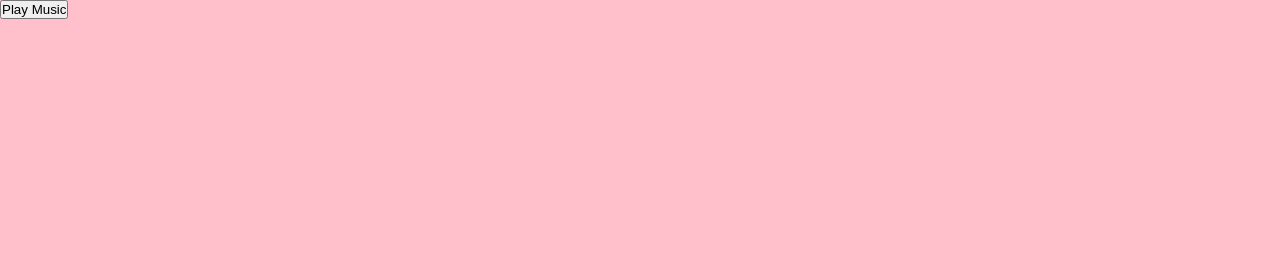
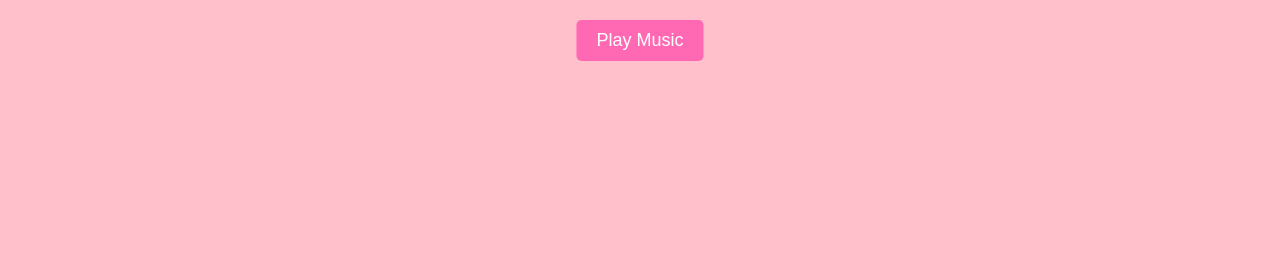
Before and after one commit to BARATHRAJI-2004/vaishu, a plain HTML site: page index.html in a window 1280 px wide. Shown: the top 271 px of the page. Drawn offline with Linux system fonts and the light colour scheme.

Commit message:
Update styles.css

```diff
--- a/styles.css
+++ b/styles.css
@@ -126,3 +126,23 @@ body {
         opacity: 0; /* Fade out */
     }
 }
+/* Styles for the play button */
+#playButton {
+    padding: 10px 20px;
+    font-size: 18px;
+    background-color: #ff69b4; /* Light pink color */
+    color: white;
+    border: none;
+    border-radius: 5px;
+    cursor: pointer;
+    position: absolute;
+    top: 20px; /* Position at the top of the page */
+    left: 50%;
+    transform: translateX(-50%); /* Center the button horizontally */
+    z-index: 10; /* Make sure the button is on top of other elements */
+    transition: background-color 0.3s;
+}
+
+#playButton:hover {
+    background-color: #ff1493; /* Darker pink on hover */
+}
```
